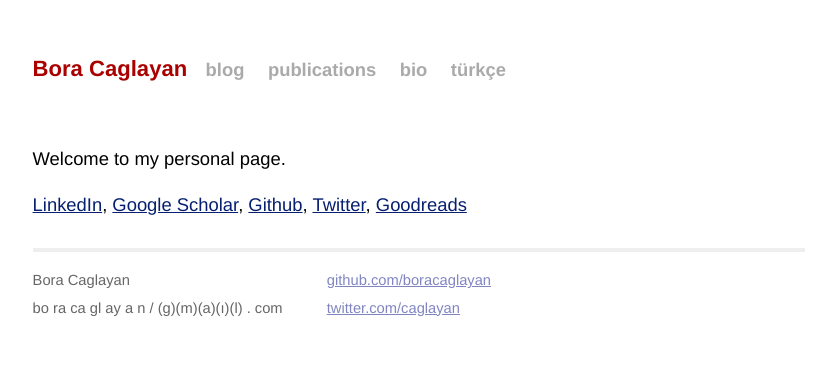
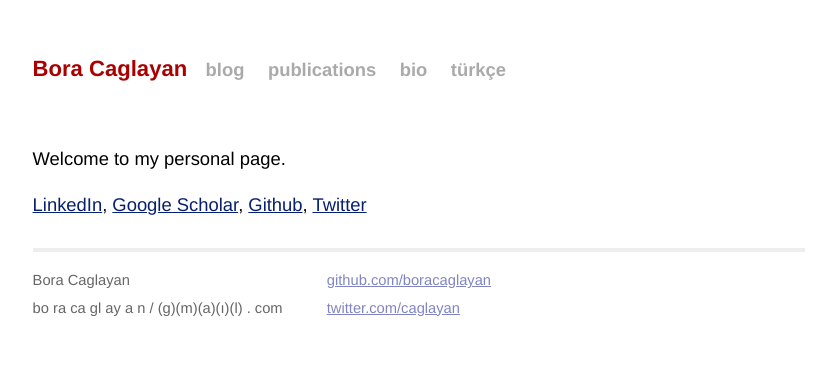
Before and after one commit to boracaglayan/boracaglayan.github.io, a Jekyll site: the page built from index.md, in a window 1280 px wide. Shown: the top 387 px of the page, without its empty margins (221-1057 px from the left). Built offline with Jekyll 4.4.1, drawn with Linux system fonts in a browser that asks for light colours.

Commit message:
Update index.md

```diff
--- a/index.md
+++ b/index.md
@@ -8,5 +8,4 @@ Welcome to my personal page.
 [LinkedIn](http://www.linkedin.com/profile/view?id=3051621),
 [Google Scholar](https://scholar.google.com/citations?user=ANZg0hsAAAAJ&hl=en),
 [Github](http://github.com/boracaglayan),
-[Twitter](http://twitter.com/caglayan),
-[Goodreads](ttp://www.goodreads.com/user/show/631324-bora/)
+[Twitter](http://twitter.com/caglayan)
```
